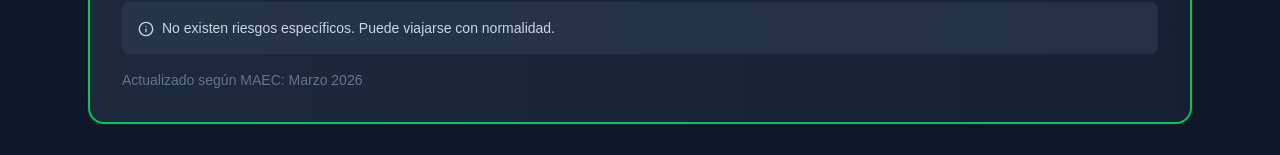
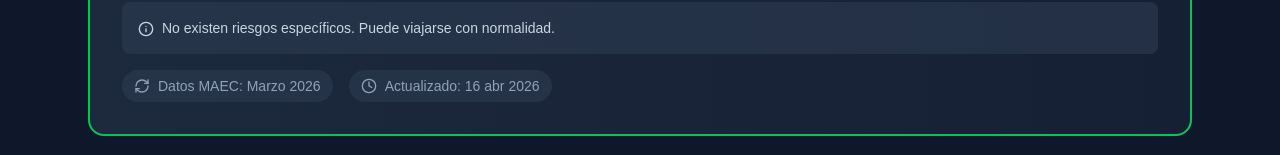
Before and after one commit to mcasrom/viaje-con-inteligencia, a Next.js app: page /pais/ae in a window 1280 px wide. Shown: the part 225-380 px from the top of the page. Built offline with nearby package versions, Linux system fonts and the light colour scheme; no server answers.

Commit message:
feat: indicador de última actualización de datos MAEC
- Badge en header del mapa con fecha actual
- Sección de timestamps en páginas de país
- Muestra fecha de datos MAEC y fecha de última actualización

```diff
--- a/src/app/pais/[codigo]/page.tsx
+++ b/src/app/pais/[codigo]/page.tsx
@@ -9,7 +9,7 @@ import {
   AlertTriangle, DollarSign, Globe, Newspaper,
   ExternalLink, Building2, CheckCircle2, XCircle,
   Plane, Info, Flag, Users, Clock3, Zap, Car, MapPinned,
-  Heart, Loader2, CheckCircle
+  Heart, Loader2, CheckCircle, RefreshCw
 } from 'lucide-react';
 import { notFound } from 'next/navigation';
 import Reviews from '@/components/Reviews';
@@ -137,9 +137,20 @@ export default function DetallePais() {
               {config.description}
             </p>
           </div>
-          <p className="text-slate-500 text-sm mt-4">
-            Actualizado según MAEC: {pais.ultimoInforme}
-          </p>
+          <div className="mt-4 flex items-center gap-4">
+            <div className="flex items-center gap-2 px-3 py-1.5 bg-slate-700/50 rounded-full">
+              <RefreshCw className="w-4 h-4 text-slate-400" />
+              <span className="text-slate-400 text-sm">
+                Datos MAEC: {pais.ultimoInforme}
+              </span>
+            </div>
+            <div className="flex items-center gap-2 px-3 py-1.5 bg-slate-700/50 rounded-full">
+              <Clock className="w-4 h-4 text-slate-400" />
+              <span className="text-slate-400 text-sm">
+                Actualizado: {new Date().toLocaleDateString('es-ES', { day: 'numeric', month: 'short', year: 'numeric' })}
+              </span>
+            </div>
+          </div>
         </div>
 
         <div className="grid md:grid-cols-3 gap-6 mb-8">
--- a/src/components/MapaMundial.tsx
+++ b/src/components/MapaMundial.tsx
@@ -3,7 +3,7 @@
 import { useState, useEffect } from 'react';
 import Link from 'next/link';
 import { paisesData, getLabelRiesgo, NivelRiesgo } from '@/data/paises';
-import { AlertTriangle, ArrowRight, Globe, Search, ClipboardList, Star, BookOpen } from 'lucide-react';
+import { AlertTriangle, ArrowRight, Globe, Search, ClipboardList, Star, BookOpen, RefreshCw } from 'lucide-react';
 import LanguageSelector from './LanguageSelector';
 import { useI18n } from '@/lib/i18n';
 
@@ -73,6 +73,12 @@ export default function MapaMundial() {
               <div>
                 <h1 className="text-2xl font-bold text-white">Viaje con Inteligencia</h1>
                 <p className="text-blue-400 text-sm font-medium">Riesgo Zero</p>
+              </div>
+              <div className="hidden md:flex items-center gap-2 px-3 py-1.5 bg-slate-800 rounded-full border border-slate-700">
+                <RefreshCw className="w-3.5 h-3.5 text-slate-400" />
+                <span className="text-xs text-slate-400">
+                  Datos MAEC: {new Date().toLocaleDateString('es-ES', { month: 'short', year: 'numeric' })}
+                </span>
               </div>
             </div>
 
```
Also changed, not shown: 1 other file (tests, documents, lock files or other folders).
